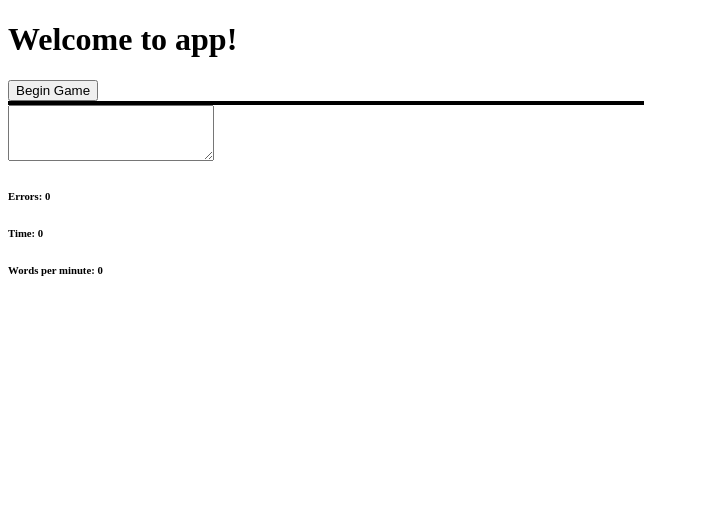
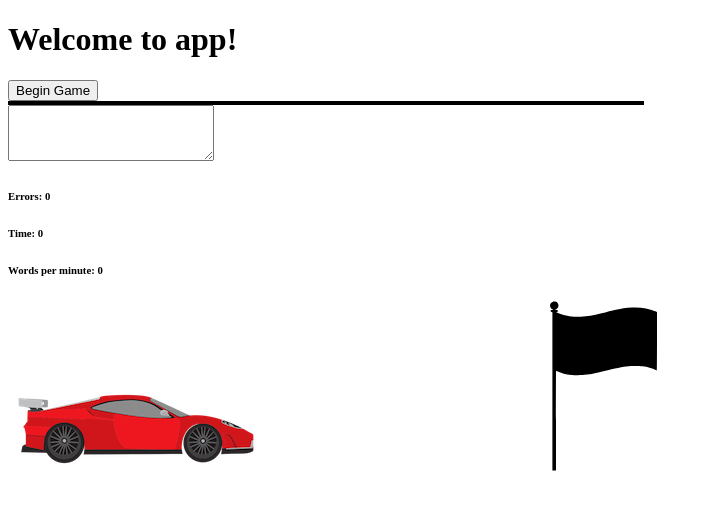
Before and after one commit to kwolfenb/typing-game-angular, an Angular app: page / in a window 1280 px wide. Shown: the top 510 px of the page, without its empty margins (0-712 px from the left). Built offline with nearby package versions, Linux system fonts and the light colour scheme.

Commit message:
add car, flag img, handling movement of car with css classes

```diff
--- a/src/app/typing/typing.component.css
+++ b/src/app/typing/typing.component.css
@@ -1,9 +1,59 @@
-.phraseBox{
+.phraseBox {
   border: solid black 2px;
   width: 50%;
   font-size: 20px;
 }
+
 #typeArea {
   height: 50px;
   width: 200px;
 }
+
+#car {
+  position: relative;
+}
+
+img#flag {
+  position: absolute;
+  left: 550px;
+}
+
+.ten {
+  left: 30px;
+}
+
+.twenty {
+  left: 60px;
+}
+
+.thirty {
+  left: 90px;
+}
+
+.forty {
+  left: 120px;
+}
+
+.fifty {
+  left: 150px;
+}
+
+.sixty {
+  left: 180px;
+}
+
+.seventy {
+  left: 210px;
+}
+
+.eighty {
+  left: 240px;
+}
+
+.ninety {
+  left: 270px;
+}
+
+.hundred {
+  left: 300px;
+}
--- a/src/app/typing/typing.component.html
+++ b/src/app/typing/typing.component.html
@@ -3,7 +3,8 @@
 </div>
 
 <div>
-  <textarea id="typeArea" [(ngModel)]="typedWord" #typedText (keydown.space)="onSpaceDown(typedText.value)" (keyup.space)="onSpaceUp()"></textarea>
+  <textarea id="typeArea" [(ngModel)]="typedWord" #typedText (keydown.space)="onSpaceDown(typedText.value)"
+    (keyup.space)="onSpaceUp()"></textarea>
 </div>
 
 <div class="stats">
@@ -11,3 +12,9 @@
   <h6>Time: {{time}}</h6>
   <h6>Words per minute: {{wpm}}</h6>
 </div>
+
+<img id="car" [class]="carPosition(percentFinished)" src="../../assets/car.png" alt="racecar">
+<img id="flag" src="../../assets/flag.svg" alt="flag">
+<p *ngIf="percentFinished">
+  {{percentFinished}} %
+</p>
--- a/src/app/typing/typing.component.ts
+++ b/src/app/typing/typing.component.ts
@@ -8,7 +8,7 @@ import { FormsModule } from "@angular/forms";
   styleUrls: ["./typing.component.css"]
 })
 export class TypingComponent implements OnInit {
-  constructor(private phraseService: PhrasesService) {}
+  constructor(private phraseService: PhrasesService) { }
 
   currentPhrase: string = null;
   wordArr: string[] = [];
@@ -20,8 +20,9 @@ export class TypingComponent implements OnInit {
   time: number = 0;
   gameActive: boolean = false;
   wpm: number = 0;
+  percentFinished: number = 0;
 
-  ngOnInit() {}
+  ngOnInit() { }
 
   newGame() {
     this.gameActive = true;
@@ -78,6 +79,7 @@ export class TypingComponent implements OnInit {
     }
     let myContainer = <HTMLElement>document.querySelector(".phraseBox");
     myContainer.innerHTML = this.phraseWithActiveWord;
+    this.percentFinished = Math.floor((this.currentWord / this.wordArr.length) * 100);
   }
 
   errorCounter() {
@@ -98,4 +100,43 @@ export class TypingComponent implements OnInit {
   updateWPM() {
     this.wpm = Math.round(this.currentWord / (this.time / 60));
   }
+
+  carPosition(num) {
+    if (num == 100) {
+      return "hundred";
+    }
+    else if (num >= 90) {
+      return "ninety";
+    }
+    else if (num >= 80) {
+      return "eighty";
+    }
+    else if (num >= 70) {
+      return "seventy";
+    }
+    else if (num >= 60) {
+      return "sixty";
+    }
+    else if (num >= 50) {
+      return "fifty";
+    }
+    else if (num >= 40) {
+      return "forty";
+    }
+    else if (num >= 30) {
+      return "thirty";
+    }
+    else if (num >= 20) {
+      return "twenty";
+    } else if (num >= 10) {
+      return "ten";
+    }
+
+
+
+
+
+
+
+  }
 }
```
Also changed, not shown: src/assets/car.png (added), src/assets/flag.svg (added).
